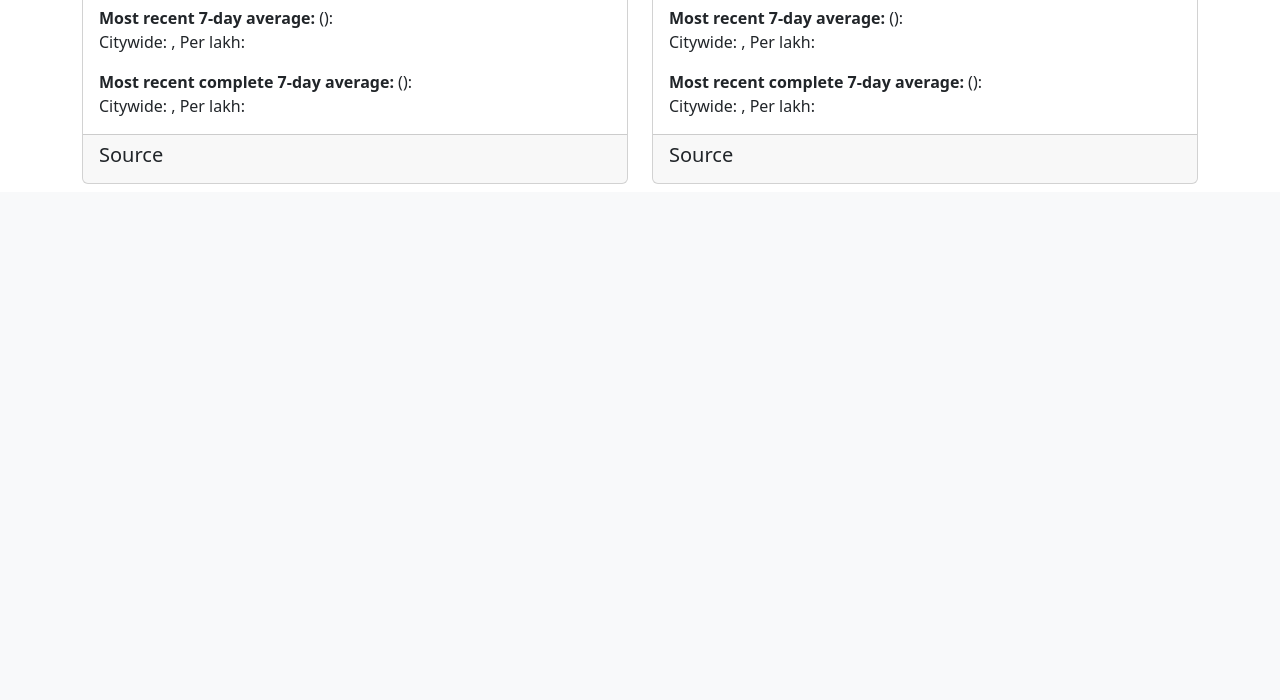
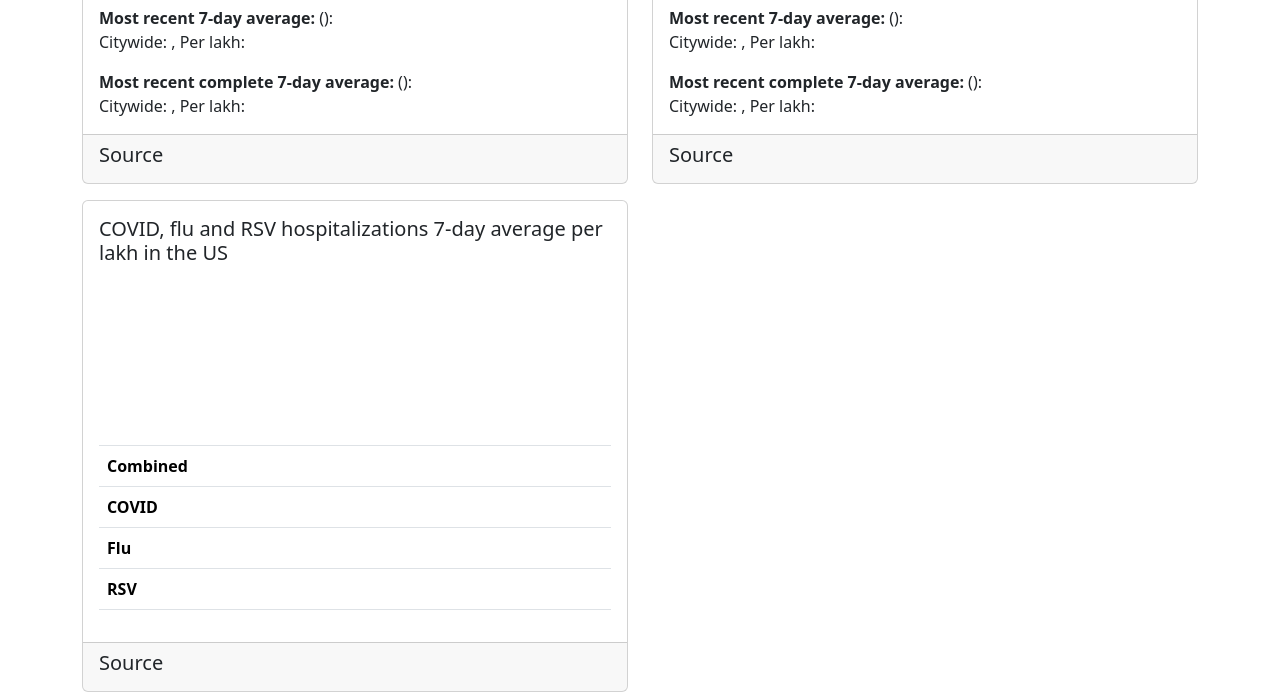
Before and after one commit to grvsmth/contagion, a Django app: page / in a window 1280 px wide. Shown: the part 742-1442 px from the top of the page. Before the commit the page ends 926 px from the top, so only its background shows below. Run offline with Django 4.2, Linux system fonts and the light colour scheme; lists and menus that the app fills with data are empty; a map, chart or similar area stays blank; parts of the project's set-up code (start-up, migrations or seed data) failed here and were passed over; some libraries are stand-ins or nearby versions.

Commit message:
Restore RESP-NET display

```diff
--- a/static_staging/js/main.js
+++ b/static_staging/js/main.js
@@ -57,6 +57,17 @@
     console.log("Error retrieving data from " + weeklyDeathsDataUrl, error);
 }
 
+const respDataUrl = "/api/" + apiVersion + "/resp-data/?season=2024-25";
+
+let respData = {};
+try {
+    respData = await cacheClient.fetchData(respDataUrl);
+} catch (error) {
+    console.log("Error retrieving data from " + respDataUrl, error);
+}
+
+console.log("respData", respData);
+
 const latestCasesData = {};
 const latestCompleteCases = {};
 
@@ -88,7 +99,28 @@
     weeklyDeathsData, "daysFilter", thirtyDayThis, "value"
 );
 
+const respInfo = localityInfo.find((locality) =>
+    locality.name === localityName.resp
+);
+
+let respByStatus = {
+    "complete": {},
+    "latest": {}
+};
+
+if (respData.length) {
+    respByStatus["latest"] = respData[respData.length - 1];
+}
+
+if (respData.length > 3) {
+    respByStatus["complete"] = respData[respData.length - 3];
+}
+
 const staleWeekly = compute.isStale(staleThreshold, latestCasesData.covid.date);
+
+const staleResp = compute.isStale(
+    staleThreshold, respByStatus["complete"].week_ending_date
+);
 
 const ui = new Ui();
 ui.setOutput({
@@ -122,6 +154,24 @@
         "lastMonth": document.querySelector("#nyc-deaths-last-month"),
         "thirtyDays": document.querySelector("#nyc-deaths-30days")
     },
+    "CDC_RESP_NET": {
+        "results": document.querySelector("#resp-results"),
+        "summary": document.querySelector("#resp-summary"),
+        "complete": {
+            "date": document.querySelector("#resp-complete-date"),
+            "combined": document.querySelector("#resp-complete-combined"),
+            "covid": document.querySelector("#resp-complete-covid"),
+            "flu": document.querySelector("#resp-complete-flu"),
+            "rsv": document.querySelector("#resp-complete-rsv")
+        },
+        "latest": {
+            "date": document.querySelector("#resp-latest-date"),
+            "combined": document.querySelector("#resp-latest-combined"),
+            "covid": document.querySelector("#resp-latest-covid"),
+            "flu": document.querySelector("#resp-latest-flu"),
+            "rsv": document.querySelector("#resp-latest-rsv")
+        }
+    },
     "nycLatestDate": document.querySelectorAll(".nyc-latest-date"),
     "nycCompleteDate": document.querySelectorAll(".nyc-complete-date"),
     "nycLatestWeek": document.querySelectorAll(".nyc-latest-week"),
@@ -152,6 +202,10 @@
     ui.output.nycWeeklyDeaths, latestCompleteWeeklyDeaths
 );
 
+for (status in respByStatus) {
+    ui.displayRespData(status, respByStatus[status]);
+}
+
 ui.displayDate(ui.output.nycLatestWeek, latestCasesData.covid);
 ui.displayDate(ui.output.nycCompleteWeek, latestCompleteCases.covid);
 
@@ -160,6 +214,7 @@
 
 
 ui.displaySource(casesInfo, staleWeekly);
+ui.displaySource(respInfo, staleResp);
 
 /**
  * Palette via Coolors
@@ -227,3 +282,41 @@
         "data": weeklyDeathsData.map(row => row.value)
     }]
 });
+
+chartManager.displayData({
+    "element": document.querySelector("#resp-chart"),
+    "labels": respData.map(row =>
+        chartManager.formatDate(row.week_ending_date)
+    ),
+    "legend": {
+        "display": true,
+        "position": "right"
+    },
+    "title": "Hospitalizations per lakh in the United States from CDC RESP-NET",
+    "datasets": [
+        {
+            "backgroundColor": "#E36414",
+            "data": respData.map(row => row.combined_rate),
+            "label": "Combined",
+            "type": "line"
+        },
+        {
+            "backgroundColor": "#FB8B24",
+            "data": respData.map(row => row.covid_rate),
+            "label": "COVID-19",
+            "type": "line"
+        },
+        {
+            "backgroundColor": "#9A031E",
+            "data": respData.map(row => row.flu_rate),
+            "label": "Influenza",
+            "type": "line"
+        },
+        {
+            "backgroundColor": "#5F0F40",
+            "data": respData.map(row => row.rsv_rate),
+            "label": "RSV",
+            "type": "line"
+        }
+    ]
+});
--- a/templates/index.html
+++ b/templates/index.html
@@ -204,6 +204,55 @@
                     </div>
                 </div>
             </div>
+            <div class="row row-cols-1 row-cols-md-2 py-2">
+                <div class="col">
+                    <div class="card">
+                        <div class="card-body">
+                            <h5 class="card=title">
+                                COVID, flu and RSV hospitalizations 7-day average
+                                per lakh in the US
+                            </h5>
+                            <div>
+                                <canvas id="resp-chart"></canvas>
+                            </div>
+                            <table class="card-text table">
+                                <thead>
+                                    <th></th>
+                                    <th id="resp-complete-date"></th>
+                                    <th id="resp-latest-date"></th>
+                                </thead>
+                                <tbody>
+                                    <tr>
+                                        <th>Combined</th>
+                                        <td id="resp-complete-combined"></td>
+                                        <td id="resp-latest-combined"></td>
+                                    </tr>
+                                    <tr>
+                                        <th>COVID</th>
+                                        <td id="resp-complete-covid"></td>
+                                        <td id="resp-latest-covid"></td>
+                                    </tr>
+                                    <tr>
+                                        <th>Flu</th>
+                                        <td id="resp-complete-flu"></td>
+                                        <td id="resp-latest-flu"></td>
+                                    </tr>
+                                    <tr>
+                                        <th>RSV</th>
+                                        <td id="resp-complete-rsv"></td>
+                                        <td id="resp-latest-rsv"></td>
+                                    </tr>
+                                </tbody>
+                            </table>
+                            <p class="card-text" id="resp-summary">
+                            </p>
+                        </div>
+                        <div class="card-footer resp-source">
+                            <h5 class="card-title">Source</h5>
+                        </div>
+                    </div>
+                </div>
+            </div>
         </div>
         <div class="container" id="footer">
 
```
